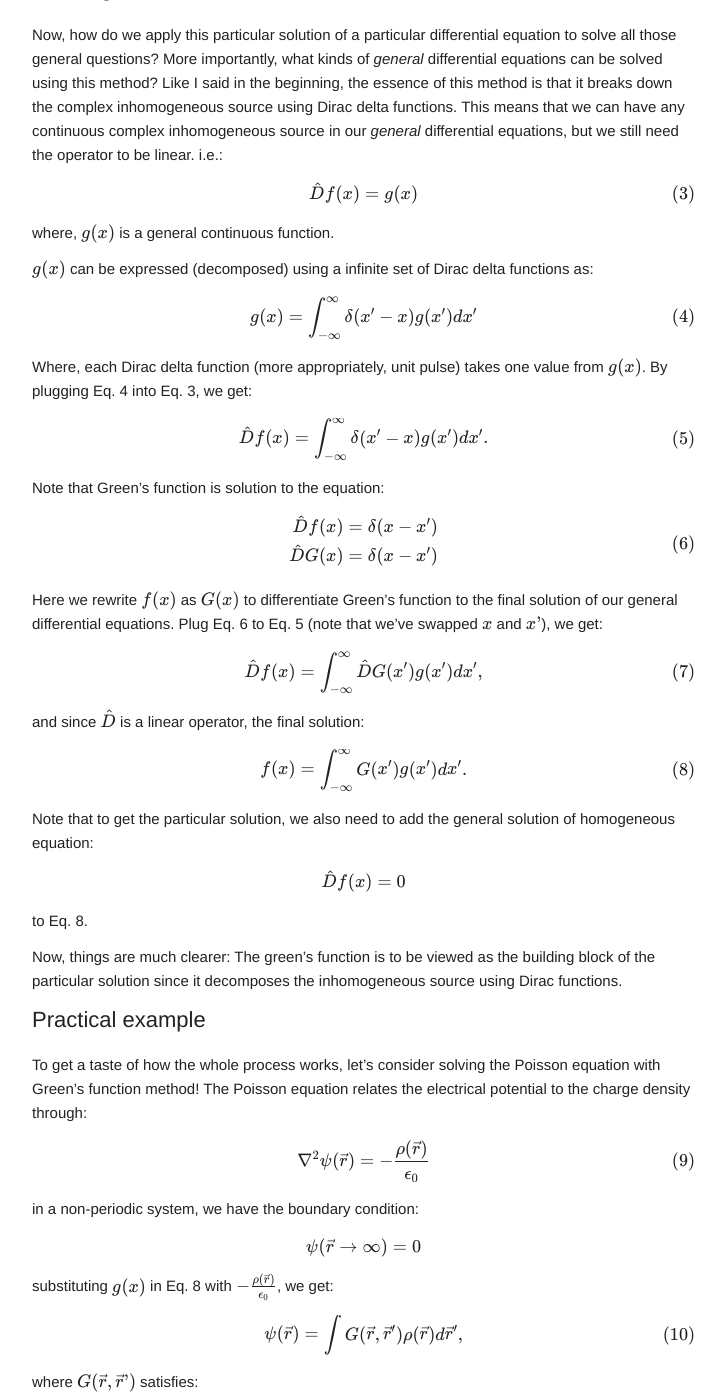
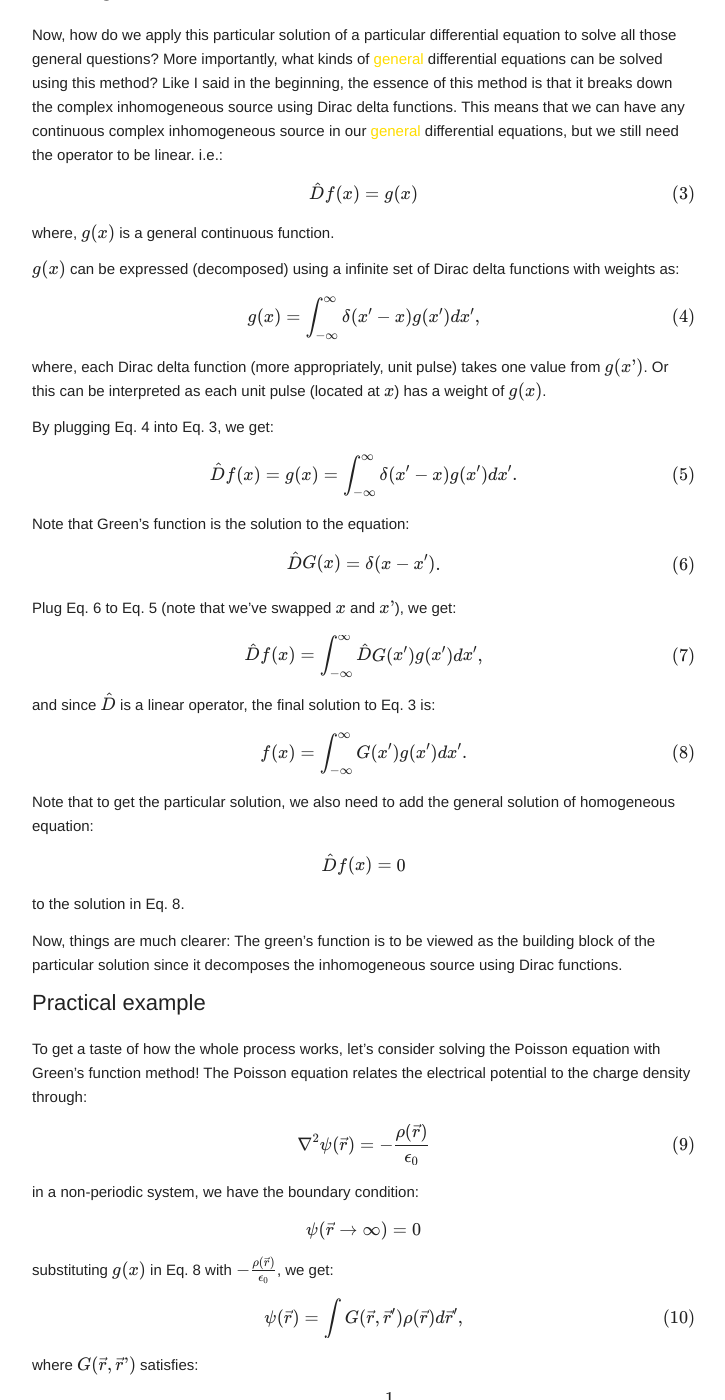
Before and after one commit to Chengcheng-Xiao/Chengcheng-Xiao.github.io, a Jekyll site: the page built from _posts/2021-08-15-Greens_function_1.md, in a window 1280 px wide and 1400 px high, scrolled down 917 px. Shown: the whole window, without its empty margins (160-885 px from the left). Built offline with Jekyll 4.4.1, drawn with Linux system fonts in a browser that asks for light colours; nearby versions of some CDN libraries; comment, search, counter and statistics services are not loaded; some of the changed text lies outside the part shown.

Commit message:
Add 2021-08-16-Greens_function_2, update 2021-08-15-Greens_function_1.

```diff
--- a/_posts/2021-08-15-Greens_function_1.md
+++ b/_posts/2021-08-15-Greens_function_1.md
@@ -10,9 +10,9 @@
 
 ## Preconditions
 
-Green's function is a solution to a _linear_ differential equation with a _Dirac delta function as the inhomogeneous source_ and the additional requirement of the _boundary condition being homogenous_.
+Green's function is a solution to a <span class="yellow">linear</span> differential equation with a <span class="yellow">Dirac delta function as the inhomogeneous source</span> and the additional requirement of the <span class="yellow">boundary condition being homogenous</span>.
 
-To clarify, by _homogenous/inhomogeneous_, we mean $\textit{something}=0$ . For example, a differential equation is said to be inhomogeneous if $g(x)$ in the following equation does not equals to $0$, homogeneous otherwise:
+To clarify, by <span class="yellow">homogenous/inhomogeneous</span>, we mean $\textit{something}=0$ . For example, a differential equation is said to be inhomogeneous if $g(x)$ in the following equation does not equals to $0$, homogeneous otherwise:
 
 $$
 \hat{D} f(x) = g(x)
@@ -24,7 +24,7 @@
 f(x=L) = 0 \text{ or } f'(x=L) = 0
 $$
 
-On the other hand, by _linear_, we mean no coupling between operators with different derivative order. i.e. no product of function and its derivatives, such as $f(x) \cdot f'(x)$.
+On the other hand, by <span class="yellow">linear</span>, we mean no coupling between operators with different derivative order. i.e. no product of function and its derivatives, such as $f(x) \cdot f'(x)$.
 
 Overall, the differential equation should look like:
 
@@ -45,9 +45,9 @@
 ## Deriving of Green's function method
 
 Now, how do we apply this particular solution of a particular differential equation to solve all those general questions?
-More importantly, what kinds of _general_ differential equations can be solved using this method?
+More importantly, what kinds of <span class="yellow">general</span> differential equations can be solved using this method?
 Like I said in the beginning, the essence of this method is that it breaks down the complex inhomogeneous source using Dirac delta functions.
-This means that we can have any continuous complex inhomogeneous source in our _general_ differential equations, but we still need the operator to be linear.
+This means that we can have any continuous complex inhomogeneous source in our <span class="yellow">general</span> differential equations, but we still need the operator to be linear.
 i.e.:
 
 $$
@@ -57,31 +57,31 @@
 
 where, $g(x)$ is a general continuous function.
 
-$g(x)$ can be expressed (decomposed) using a infinite set of Dirac delta functions as:
+$g(x)$ can be expressed (decomposed) using a infinite set of Dirac delta functions with weights as:
 
 $$
 g(x) = \int_{-\infty}^{\infty} \delta (x'-x) g(x') dx'
-\tag{4}
+\tag{4},
 $$
 
-Where, each Dirac delta function (more appropriately, unit pulse) takes one value from $g(x)$.
+where, each Dirac delta function (more appropriately, unit pulse) takes one value from $g(x')$. Or this can be interpreted as each unit pulse (located at $x$) has a weight of $g(x)$.
+
 By plugging Eq. 4 into Eq. 3, we get:
 
 $$
-\hat{D} f(x) = \int_{-\infty}^{\infty} \delta (x'-x) g(x') dx'.
+\hat{D} f(x) = g(x) = \int_{-\infty}^{\infty} \delta (x'-x) g(x') dx'.
 \tag{5}
 $$
 
-Note that Green's function is solution to the equation:
+Note that Green's function is the solution to the equation:
 
 $$
 \begin{aligned}
-\hat{D} f(x) &= \delta (x-x')\\
 \hat{D} G(x) &= \delta (x-x') \tag{6}\\
-\end{aligned}
+\end{aligned}.
 $$
 
-Here we rewrite $f(x)$ as $G(x)$ to differentiate Green's function to the final solution of our general differential equations.
+<!-- Here we rewrite $f(x)$ as $G(x)$ to differentiate Green's function to the final solution of our general differential equations. -->
 Plug Eq. 6 to Eq. 5 (note that we've swapped $x$ and $x'$), we get:
 
 $$
@@ -89,7 +89,7 @@
 \tag{7}
 $$
 
-and since $\hat{D}$ is a linear operator, the final solution:
+and since $\hat{D}$ is a linear operator, the final solution to Eq. 3 is:
 
 $$
 f(x) = \int_{-\infty}^{\infty}G(x') g(x') dx'.
@@ -102,7 +102,7 @@
 \hat{D} f(x) = 0
 $$
 
-to Eq. 8.
+to the solution in Eq. 8.
 
 Now, things are much clearer: The green's function is to be viewed as the building block of the particular solution since it decomposes the inhomogeneous source using Dirac functions.
 
@@ -136,7 +136,7 @@
 \tag{11}
 $$
 
-To solve this Green's function, first, we set $\vec r' = 0$ since the delta function only cares about the difference between $\vec r$ and $\vec r'$. This yields $G(\vec r)$ and $\delta(\vec r)$
+To solve this equation and get the Greens function needed to solve Eq. 9, first, we set $\vec r' = 0$ since the delta function only cares about the difference between $\vec r$ and $\vec r'$. This yields $G(\vec r)$ and $\delta(\vec r)$
 Then we Fourier transform the Green's function and the delta function:
 
 - Green's function:
@@ -225,7 +225,7 @@
 \end{aligned}
 $$
 
-substituting $k$ with $(k \mid \vec r \mid)$:
+substituting $v$ with $(k \mid \vec r \mid)$:
 
 $$
 \begin{aligned}
@@ -238,7 +238,7 @@
 
 which, is exactly the potential generated by a single point charge located at the origin point.
 
-if we don't specify $\vec r' = 0$, then:
+If we don't specify $\vec r' = 0$, then:
 
 $$
 \begin{aligned}
@@ -256,12 +256,11 @@
 
 Which, is exactly the solution to our Possion equation.
 
-
-Quantum version, coming soon... 🦾
-
-
 For more information:
 
 - This article if based on [🔗this paper](https://www.scielo.br/j/rbef/a/yvDhk5GVrC5fTtmT9JQMFWb/?lang=en)
 
 - Watch [🔗this video](https://www.youtube.com/watch?v=Ld1u7bew6wc) from Andrew Dotson for a more "matrix" like explanation 😉.
+
+
+Next up, [🔗the quantum version](../16/Greens_function_2).
```
Also changed, not shown: other parts of _posts/2021-08-15-Greens_function_1.md (+1 -1 lines), _posts/2021-08-16-Greens_function_2.md (added, +113 -0 lines).
